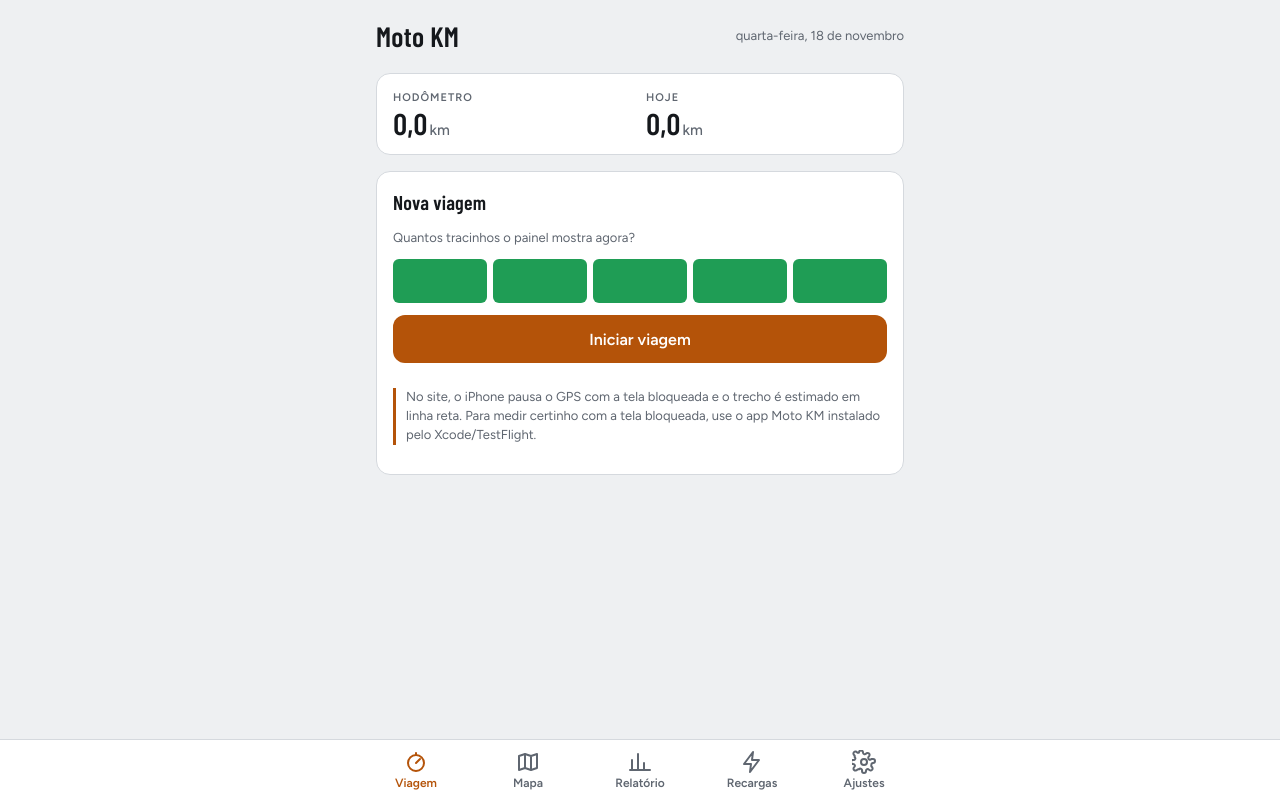
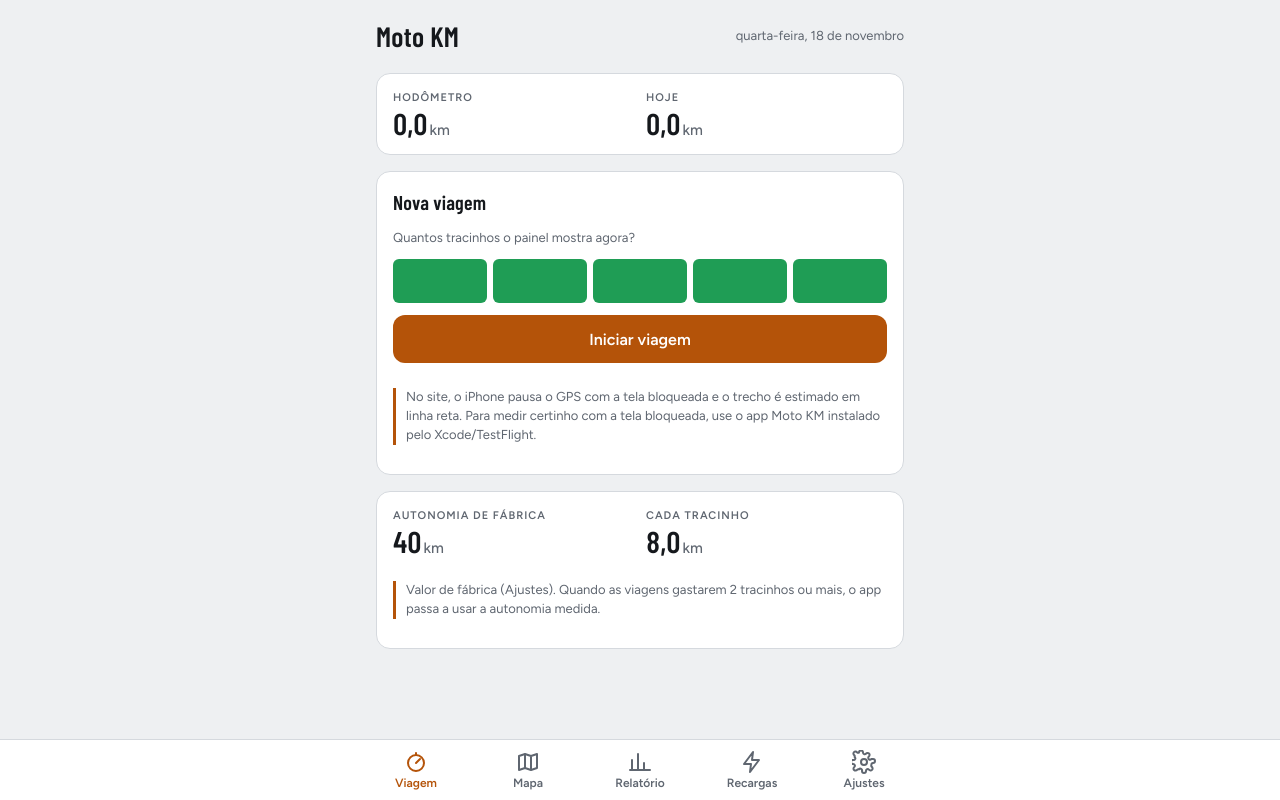
Before and after one commit to TraydeTech/moto-km, a website: page index.html in a window 1280 px wide. Drawn offline with nearby package versions, Linux system fonts and the light colour scheme.

Commit message:
Autonomia de fábrica (40 km) e km restantes durante a viagem
Novo campo em Ajustes. Sem dados de consumo suficientes, o app usa esse
valor; na viagem mostra quanto ainda dá para rodar a partir dos
tracinhos da saída, descontando o que já rodou.

Co-Authored-By: Claude Opus 5.5 <noreply@anthropic.com>
Claude-Session: https://claude.ai/code/session_012Ye7jzxycfkz9Cdkw2zBQs

```diff
--- a/index.html
+++ b/index.html
@@ -151,7 +151,7 @@ button.warn{background:var(--low);color:#fff}
 /* ---------- Dados ---------- */
 const KEY = 'motokm:v1';
 const DEF = {
-  settings: { preco: 0.90, ah: 20, volts: 60, efic: 0.85, odo: 0, tracos: 5, kwCarregador: 0.2 },
+  settings: { preco: 0.90, ah: 20, volts: 60, efic: 0.85, odo: 0, tracos: 5, kwCarregador: 0.2, autonomiaFab: 40 },
   trips: [], charges: [], hazards: [], active: null
 };
 let S = load();
@@ -237,6 +237,16 @@ function stats(trips) {
   const whKm = ok ? (dash / s.tracos * whBat) / kmDash : null;
   const custoKm = whKm ? whKm / 1000 / s.efic * s.preco : null;
   return { km, sec, n: trips.length, dash, kmPorTraco, whKm, custoKm, autonomia: kmPorTraco ? kmPorTraco * s.tracos : null };
+}
+// Autonomia de uma carga cheia: usa a medida nas viagens; sem dados, usa a de fábrica (Ajustes).
+function autonomia() {
+  const st = stats(S.trips);
+  return st.autonomia ? { km: st.autonomia, real: true } : { km: S.settings.autonomiaFab || 0, real: false };
+}
+// Quanto ainda dá para rodar, partindo dos tracinhos da saída e descontando o que já rodou.
+function kmRestante(A) {
+  const a = autonomia(); if (!a.km || A.dashStart == null) return null;
+  return Math.max(0, A.dashStart / S.settings.tracos * a.km - A.m / 1000);
 }
 function chargeKwh(c) {
   const s = S.settings;
@@ -578,10 +588,10 @@ function viewStart() {
       ? 'Pode bloquear a tela e guardar o celular: o GPS continua medindo. Na primeira vez, permita o acesso à localização.'
       : 'No site, o iPhone pausa o GPS com a tela bloqueada e o trecho é estimado em linha reta. Para medir certinho com a tela bloqueada, use o app Moto KM instalado pelo Xcode/TestFlight.'}</p>
   </section>
-  ${st.autonomia ? `<section class="panel"><div class="grid2">
-      <div class="stat"><span class="label">Autonomia estimada</span><span class="num">${fmt(st.autonomia, 0)}<span class="unit">km</span></span></div>
-      <div class="stat"><span class="label">Cada tracinho</span><span class="num">${fmt(st.kmPorTraco, 1)}<span class="unit">km</span></span></div>
-    </div></section>` : ''}`;
+  ${autonomia().km ? `<section class="panel"><div class="grid2">
+      <div class="stat"><span class="label">Autonomia ${st.autonomia ? 'medida' : 'de fábrica'}</span><span class="num">${fmt(autonomia().km, 0)}<span class="unit">km</span></span></div>
+      <div class="stat"><span class="label">Cada tracinho</span><span class="num">${fmt(autonomia().km / S.settings.tracos, 1)}<span class="unit">km</span></span></div>
+    </div>${st.autonomia ? '' : `<p class="note">Valor de fábrica (Ajustes). Quando as viagens gastarem 2 tracinhos ou mais, o app passa a usar a autonomia medida.</p>`}</section>` : ''}`;
 }
 
 function viewLive() {
@@ -597,6 +607,7 @@ function viewLive() {
       <div class="stat"><span class="label">Máxima</span><span class="num" id="lmax">0</span><span class="small muted">km/h</span></div>
     </div>
     <div class="row between small"><span class="muted">Saiu com</span>${batteryHTML(S.active.dashStart, { mini: true })}</div>
+    <div class="row between small" id="restWrap"><span class="muted">Ainda dá para rodar${autonomia().real ? '' : ' · fábrica'}</span><strong id="lrest">–</strong></div>
   </section>
   <button class="warn block" id="report">⚠ Avisar perigo aqui</button>
   <button class="primary block" id="end">Terminar viagem</button>
@@ -608,6 +619,7 @@ function renderLive() {
   $('#lkm').textContent = fmt(A.m / 1000, 2);
   $('#ltime').textContent = dur(A.movingMs / 1000);
   $('#lmax').textContent = Math.round(A.maxKmh);
+  const r = kmRestante(A); if ($('#lrest')) $('#lrest').textContent = r == null ? '–' : `~${fmt(r, r < 10 ? 1 : 0)} km`;
   const g = $('#gps'), map = { ok: ['ok', `GPS ±${A.acc} m`], fraco: ['bad', `Sinal fraco ±${A.acc} m`], negado: ['bad', 'GPS bloqueado'], 'sem sinal': ['bad', 'Sem sinal'], aguardando: ['', 'Procurando GPS…'] };
   const [cls, txt] = map[A.gps] || map.aguardando;
   g.innerHTML = `<span class="dot ${cls}"></span>${txt}`;
@@ -773,6 +785,7 @@ function viewSettings() {
       ${f('ah', 'Capacidade (Ah)', s.ah, 1, 'Veja na etiqueta da bateria')}
       ${f('odo', 'Km antes do app', s.odo, 1)}
       ${f('tracos', 'Tracinhos cheia', s.tracos, 1)}
+      ${f('autonomiaFab', 'Autonomia de fábrica (km)', s.autonomiaFab, 1, 'Quantos km a moto faz com a carga cheia')}
     </div>
     <p class="note">Bateria de ${fmt(s.volts * s.ah / 1000, 2)} kWh. Se não achar os Ah, deixe 20 (o mais comum nessas motos de 60 V).</p>
   </section>
--- a/sw.js
+++ b/sw.js
@@ -1,5 +1,5 @@
 // Guarda o app no aparelho para abrir sem internet.
-const CACHE = 'motokm-v7';
+const CACHE = 'motokm-v8';
 const FILES = ['./', './index.html', './manifest.webmanifest', './icon-512.png', './apple-touch-icon.png', './vendor/leaflet/leaflet.js', './vendor/leaflet/leaflet.css', './vendor/maplibre/maplibre-gl.js', './vendor/maplibre/maplibre-gl.css', './vendor/maplibre/leaflet-maplibre-gl.js'];
 
 self.addEventListener('install', e => {
```
